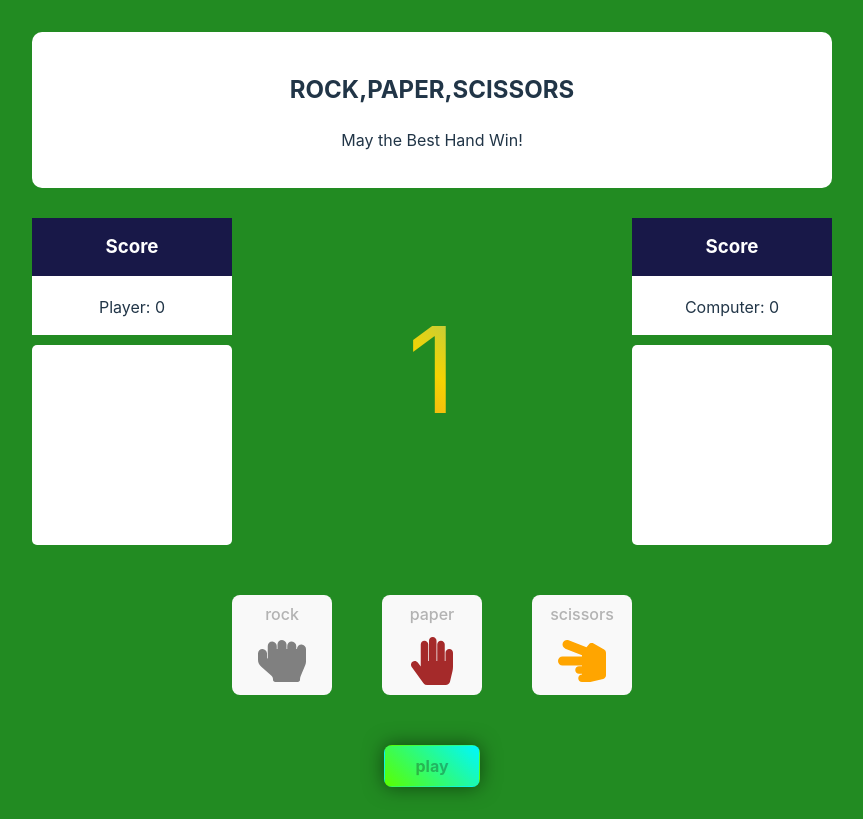
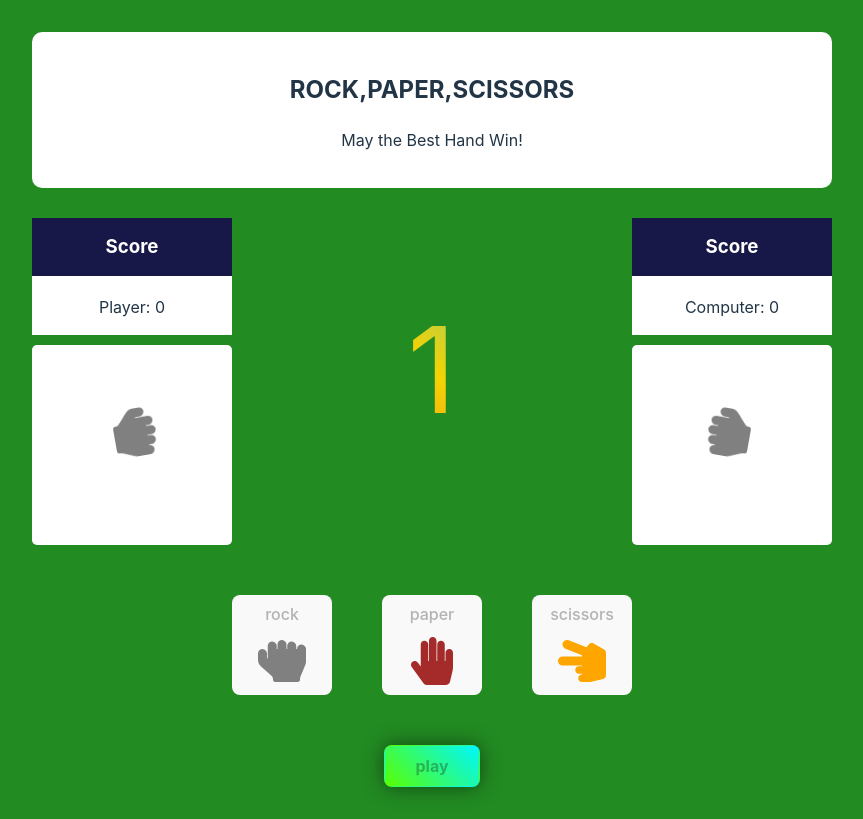
Before and after one commit to dedanmsafari/typescript-rps, a React (Vite) app: page / in a window 1280 px wide. Both pictures are taken after a click on the button "play". Shown: the whole page, without its empty margins (208-1071 px from the left). Built offline with nearby package versions, Linux system fonts and the light colour scheme.

Commit message:
addition in score and result

```diff
--- a/src/sections/ScoreAndResults.tsx
+++ b/src/sections/ScoreAndResults.tsx
@@ -56,6 +56,9 @@ const ScoreAndResults = () => {
       </div>
       <div className={styles.results}>
         <div className={styles.playerHand}>
+          {runTimer && (
+            <div className={styles.playerAnimation}>{options[0].icon}</div>
+          )}
           {!runTimer && winner && playerHandIcon}
           <br />
           {!runTimer && winner && playerHandName}
@@ -68,6 +71,9 @@ const ScoreAndResults = () => {
           <p className={styles.resultMessage}>{!runTimer && message}</p>
         </div>
         <div className={styles.computerHand}>
+          {runTimer && (
+            <div className={styles.computerAnimation}>{options[0].icon}</div>
+          )}
           {!runTimer && winner && computerHandIcon}
           <br />
           {!runTimer && winner && computerHandName}
```
